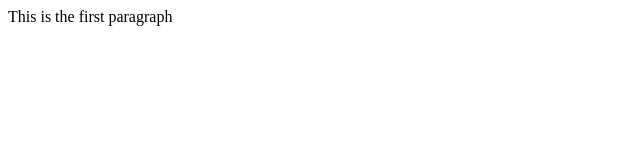
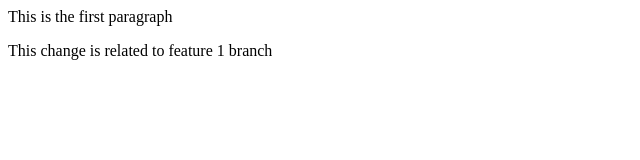
Before and after one commit to saiteja-a/localrepo, a plain HTML site: page index.html in a window 1280 px wide. Shown: the whole page, without its empty margins (0-640 px from the left). Drawn offline with Linux system fonts and the light colour scheme.

Commit message:
Updated index file for feature1

```diff
--- a/index.html
+++ b/index.html
@@ -1 +1,2 @@
 <p>This is the first paragraph</p>
+<a>This change is related to feature 1 branch</a>
```
